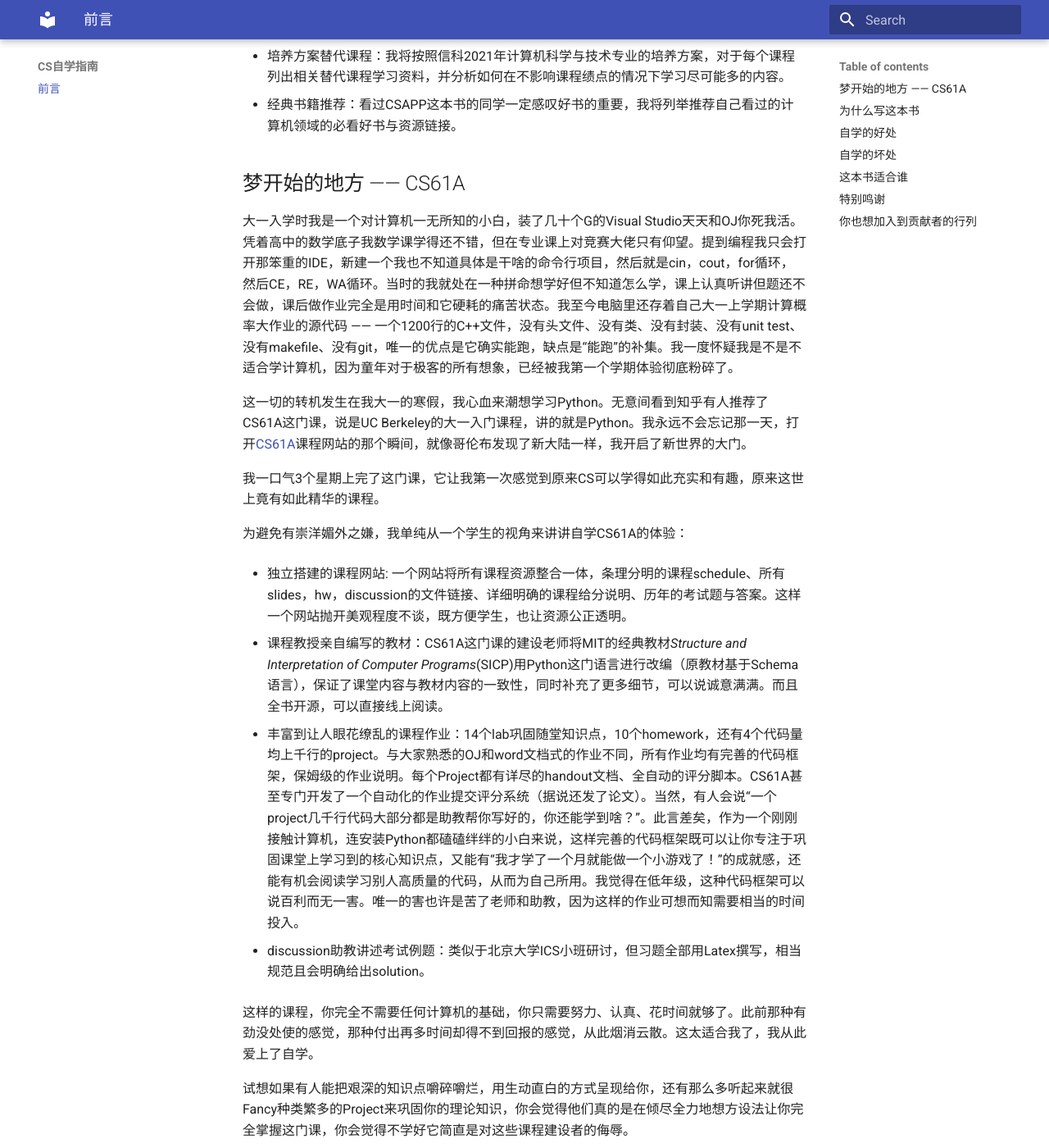
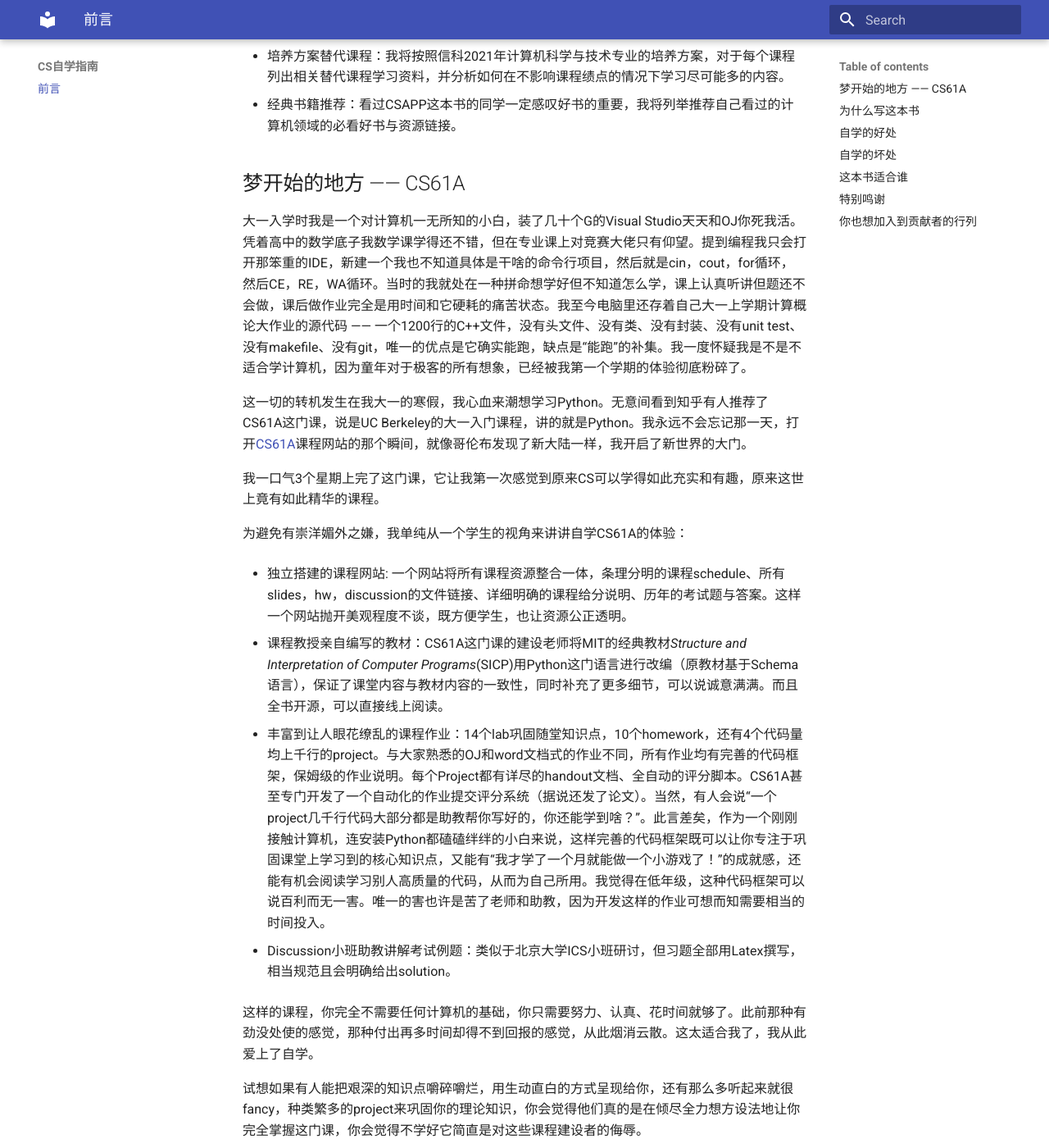
Before and after one commit to PKUFlyingPig/cs-self-learning, an MkDocs documentation site: the page built from docs/index.md, in a window 1280 px wide and 1400 px high, scrolled down 367 px. Shown: the whole window at 82% size. Built offline with MkDocs 1.6.1 and Material for MkDocs 9.7.7, drawn with Linux system fonts in a browser that asks for light colours; some of the changed text lies outside the part shown.

Commit message:
fix typro

```diff
--- a/docs/index.md
+++ b/docs/index.md
@@ -6,13 +6,13 @@
 
 本书目前规划了以下部分(如果你有其他好的建议，或者想加入贡献者的行列，欢迎邮件zhongyinmin@pku.edu.cn或者在issue里提问)：
 
-- 必学工具：翻墙, Stackoverlfow, Git, Github, Vim, Latex, Makefile ...
+- 必学工具：翻墙, StackOverflow, Git, Github, Vim, Latex, Makefile ...
 - 环境配置：bash，环境变量，Anaconda ...
 - 培养方案替代课程：我将按照信科2021年计算机科学与技术专业的培养方案，对于每个课程列出相关替代课程学习资料，并分析如何在不影响课程绩点的情况下学习尽可能多的内容。
 - 经典书籍推荐：看过CSAPP这本书的同学一定感叹好书的重要，我将列举推荐自己看过的计算机领域的必看好书与资源链接。
 
 ## 梦开始的地方 —— CS61A
-大一入学时我是一个对计算机一无所知的小白，装了几十个G的Visual Studio天天和OJ你死我活。凭着高中的数学底子我数学课学得还不错，但在专业课上对竞赛大佬只有仰望。提到编程我只会打开那笨重的IDE，新建一个我也不知道具体是干啥的命令行项目，然后就是cin，cout，for循环，然后CE，RE，WA循环。当时的我就处在一种拼命想学好但不知道怎么学，课上认真听讲但题还不会做，课后做作业完全是用时间和它硬耗的痛苦状态。我至今电脑里还存着自己大一上学期计算概率大作业的源代码 —— 一个1200行的C++文件，没有头文件、没有类、没有封装、没有unit test、没有makefile、没有git，唯一的优点是它确实能跑，缺点是“能跑”的补集。我一度怀疑我是不是不适合学计算机，因为童年对于极客的所有想象，已经被我第一个学期体验彻底粉碎了。
+大一入学时我是一个对计算机一无所知的小白，装了几十个G的Visual Studio天天和OJ你死我活。凭着高中的数学底子我数学课学得还不错，但在专业课上对竞赛大佬只有仰望。提到编程我只会打开那笨重的IDE，新建一个我也不知道具体是干啥的命令行项目，然后就是cin，cout，for循环，然后CE，RE，WA循环。当时的我就处在一种拼命想学好但不知道怎么学，课上认真听讲但题还不会做，课后做作业完全是用时间和它硬耗的痛苦状态。我至今电脑里还存着自己大一上学期计算概论大作业的源代码 —— 一个1200行的C++文件，没有头文件、没有类、没有封装、没有unit test、没有makefile、没有git，唯一的优点是它确实能跑，缺点是“能跑”的补集。我一度怀疑我是不是不适合学计算机，因为童年对于极客的所有想象，已经被我第一个学期的体验彻底粉碎了。
 
 这一切的转机发生在我大一的寒假，我心血来潮想学习Python。无意间看到知乎有人推荐了CS61A这门课，说是UC Berkeley的大一入门课程，讲的就是Python。我永远不会忘记那一天，打开[CS61A](https://cs61a.org/)课程网站的那个瞬间，就像哥伦布发现了新大陆一样，我开启了新世界的大门。
 
@@ -24,20 +24,20 @@
 
 - 课程教授亲自编写的教材：CS61A这门课的建设老师将MIT的经典教材*Structure and Interpretation of Computer Programs*(SICP)用Python这门语言进行改编（原教材基于Schema语言），保证了课堂内容与教材内容的一致性，同时补充了更多细节，可以说诚意满满。而且全书开源，可以直接线上阅读。
 
-- 丰富到让人眼花缭乱的课程作业：14个lab巩固随堂知识点，10个homework，还有4个代码量均上千行的project。与大家熟悉的OJ和word文档式的作业不同，所有作业均有完善的代码框架，保姆级的作业说明。每个Project都有详尽的handout文档、全自动的评分脚本。CS61A甚至专门开发了一个自动化的作业提交评分系统（据说还发了论文）。当然，有人会说“一个project几千行代码大部分都是助教帮你写好的，你还能学到啥？”。此言差矣，作为一个刚刚接触计算机，连安装Python都磕磕绊绊的小白来说，这样完善的代码框架既可以让你专注于巩固课堂上学习到的核心知识点，又能有“我才学了一个月就能做一个小游戏了！”的成就感，还能有机会阅读学习别人高质量的代码，从而为自己所用。我觉得在低年级，这种代码框架可以说百利而无一害。唯一的害也许是苦了老师和助教，因为这样的作业可想而知需要相当的时间投入。
+- 丰富到让人眼花缭乱的课程作业：14个lab巩固随堂知识点，10个homework，还有4个代码量均上千行的project。与大家熟悉的OJ和word文档式的作业不同，所有作业均有完善的代码框架，保姆级的作业说明。每个Project都有详尽的handout文档、全自动的评分脚本。CS61A甚至专门开发了一个自动化的作业提交评分系统（据说还发了论文）。当然，有人会说“一个project几千行代码大部分都是助教帮你写好的，你还能学到啥？”。此言差矣，作为一个刚刚接触计算机，连安装Python都磕磕绊绊的小白来说，这样完善的代码框架既可以让你专注于巩固课堂上学习到的核心知识点，又能有“我才学了一个月就能做一个小游戏了！”的成就感，还能有机会阅读学习别人高质量的代码，从而为自己所用。我觉得在低年级，这种代码框架可以说百利而无一害。唯一的害也许是苦了老师和助教，因为开发这样的作业可想而知需要相当的时间投入。
 
-- discussion助教讲述考试例题：类似于北京大学ICS小班研讨，但习题全部用Latex撰写，相当规范且会明确给出solution。
+- Discussion小班助教讲解考试例题：类似于北京大学ICS小班研讨，但习题全部用Latex撰写，相当规范且会明确给出solution。
 
 这样的课程，你完全不需要任何计算机的基础，你只需要努力、认真、花时间就够了。此前那种有劲没处使的感觉，那种付出再多时间却得不到回报的感觉，从此烟消云散。这太适合我了，我从此爱上了自学。
 
-试想如果有人能把艰深的知识点嚼碎嚼烂，用生动直白的方式呈现给你，还有那么多听起来就很Fancy种类繁多的Project来巩固你的理论知识，你会觉得他们真的是在倾尽全力地想方设法让你完全掌握这门课，你会觉得不学好它简直是对这些课程建设者的侮辱。
+试想如果有人能把艰深的知识点嚼碎嚼烂，用生动直白的方式呈现给你，还有那么多听起来就很fancy，种类繁多的project来巩固你的理论知识，你会觉得他们真的是在倾尽全力想方设法地让你完全掌握这门课，你会觉得不学好它简直是对这些课程建设者的侮辱。
 
-如果你觉得我在夸大其词，那么不妨从CS61A开始，它确实是我的梦开始的地方。
+如果你觉得我在夸大其词，那么不妨从CS61A开始，因为它是我的梦开始的地方。
 
 ## 为什么写这本书
 在我2020年秋季学期担任北京大学《深入理解计算机系统》（CSAPP）这门课的助教时，我已经自学一年多了。这一年多来我无比享受这种自学模式，为了分享这种快乐，我为自己的小班同学做过一个[CS自学资料整理仓库](https://github.com/PKUFlyingPig/Self-learning-Computer-Science)。当时纯粹是心血来潮，因为我也不敢公然鼓励大家翘课自学。
 
-但随着又一年左右的维护，这个仓库的内容已经相当丰富，基本覆盖了计科、智能系、软工系的绝大多数课程，我也为每个课程都建了各自的Github仓库，汇总我用到的自学资料以及作业实现。
+但随着一年左右的维护，这个仓库的内容已经相当丰富，基本覆盖了计科、智能系、软工系的绝大多数课程，我也为每个课程都建了各自的Github仓库，汇总我用到的自学资料以及作业实现。
 
 直到大四开始凑学分毕业的时候，我打开自己的培养方案，我发现它已经是我这个自学仓库的子集了，而这距离我开始自学也才两年半而已。于是，一个大胆的想法在我脑海中浮现：也许，我可以打造一个自学式的培养方案，把我这三年自学经历中遇到的坑、走过的路记录下来，以期能为后来的学弟学妹们贡献自己的一份微薄之力。
 
@@ -69,7 +69,7 @@
 如果，巧之又巧，你还是北大信科的一员，那么这本书中将会根据信科计算机的培养方案为你打造通关信科之培养方案Pro，让你在自学和绩点之间取得平衡。
 
 ## 特别鸣谢
-在这里，我怀着崇敬之心真诚地感谢所有将课程资源无偿开源的各位教授们。这些课程倾注了他们数十年教学生涯的积淀和心血，却无私地让所有人享受到如此高质量的CS教育。没有他们，我的大学生活不会这样充实而快乐。很多教授在我给他们发了感谢邮件之后，甚至会回复上百字的长文，真的让我无比感动。
+在这里，我怀着崇敬之心真诚地感谢所有将课程资源无偿开源的各位教授们。这些课程倾注了他们数十年教学生涯的积淀和心血，他们却选择无私地让所有人享受到如此高质量的CS教育。没有他们，我的大学生活不会这样充实而快乐。很多教授在我给他们发了感谢邮件之后，甚至会回复上百字的长文，真的让我无比感动。他们也时刻激励着我，做一件事，就得用心做好，无论是科研，还是为人。
 
 ## 你也想加入到贡献者的行列
 一个人的力量终究是有限的，这本书也是我在繁重的科研之余熬夜抽空写出来的，难免有不够完善之处。另外，由于个人做的是系统方向，很多课程侧重系统领域，对于数学、理论计算机、高级算法相关的内容则相对少些。如果有大佬想在其他领域分享自己的自学经历与资源，欢迎和我邮件联系（zhongyinmin@pku.edu.cn）。
```
Also changed, not shown: other parts of docs/index.md (+1 -1 lines).
